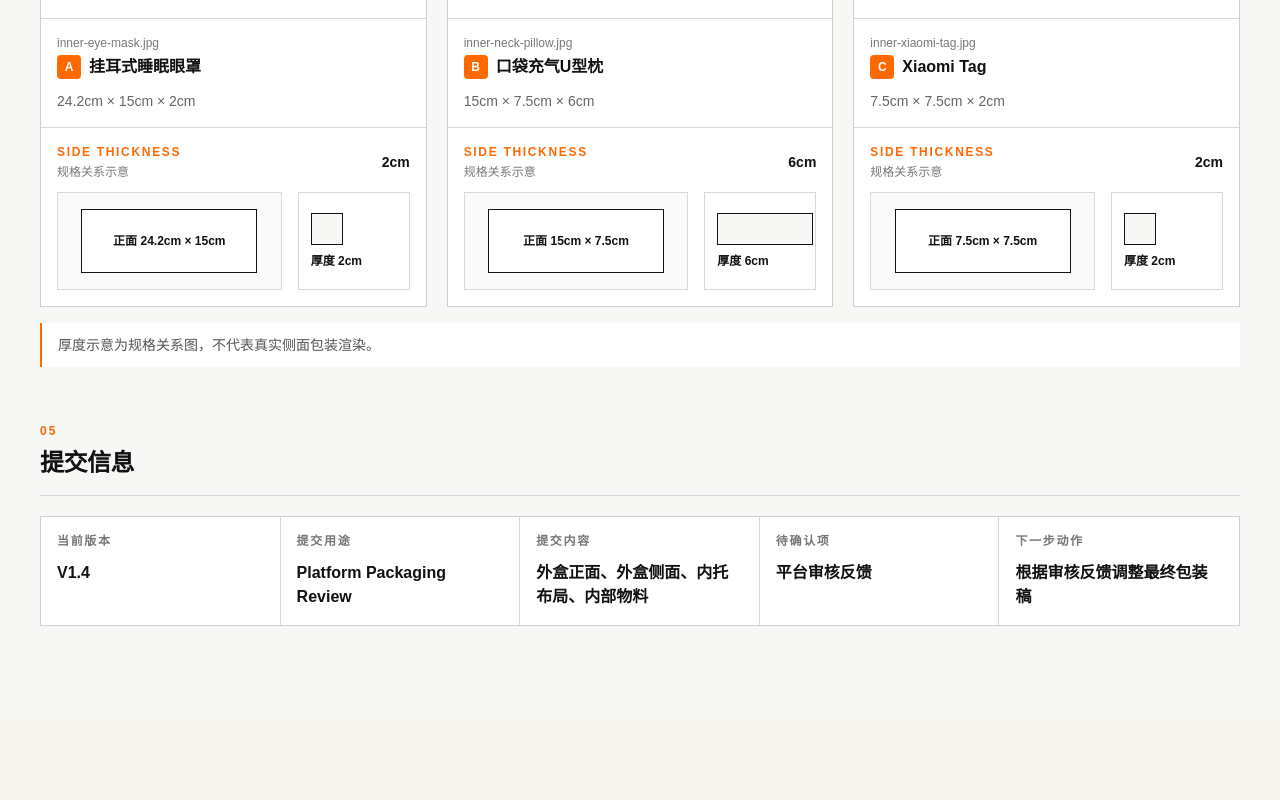
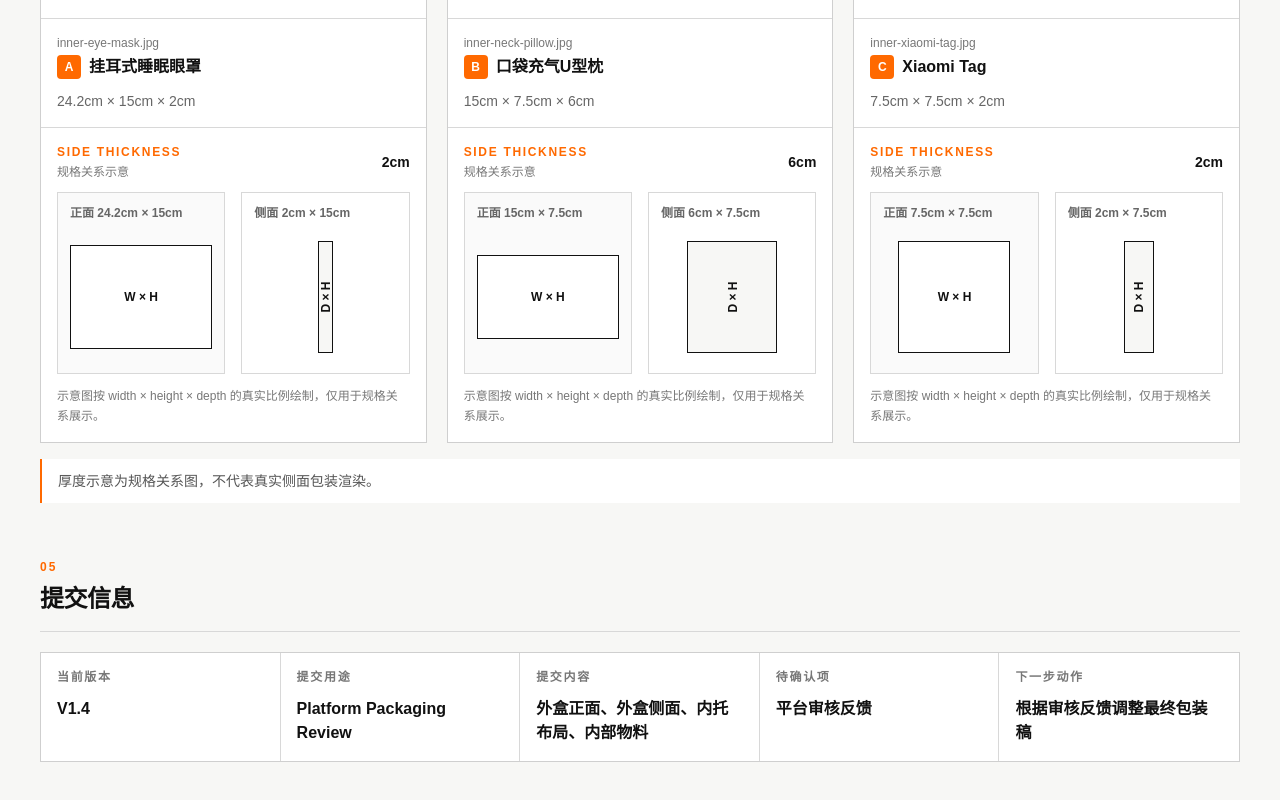
Before and after one commit to Diamondcsy89/creative-brain, a Next.js app in the folder apps/packaging-pilot/: page / in a window 1280 px wide. Shown: the part 4909-5709 px from the top of the page. Before the commit the page ends 5623 px from the top, so only its background shows below. Built offline with nearby package versions, Linux system fonts and the light colour scheme.

Commit message:
fix: render inner pack dimensions with true aspect ratios

```diff
--- a/apps/packaging-pilot/app/page.tsx
+++ b/apps/packaging-pilot/app/page.tsx
@@ -113,7 +113,7 @@ function InnerTraySection({ items }: { items: InnerPackage[] }) {
   );
 }
 
-function MaterialCard({ item, maxDepthCm }: { item: InnerPackage; maxDepthCm: number }) {
+function MaterialCard({ item }: { item: InnerPackage }) {
   return (
     <article className="flex min-h-[360px] flex-col border border-[#CFCFCF] bg-white">
       <div className="flex flex-1 items-center justify-center border-b border-[#D8D8D8] p-5">
@@ -127,14 +127,12 @@ function MaterialCard({ item, maxDepthCm }: { item: InnerPackage; maxDepthCm: nu
         </h3>
         <p className="mt-3 text-sm text-[#666666]">{formatSize(item)}</p>
       </div>
-      <ThicknessSchematic item={item} maxDepthCm={maxDepthCm} />
+      <ThicknessSchematic item={item} />
     </article>
   );
 }
 
 export default function PackagingPilotPage() {
-  const maxInnerDepthCm = Math.max(...packaging.innerItems.map((item) => item.depthCm ?? 0));
-
   return (
     <main className="min-h-screen bg-[#F7F7F5] px-6 py-6 text-[#111111] lg:px-10">
       <div className="mx-auto max-w-[1360px]">
@@ -210,7 +208,7 @@ export default function PackagingPilotPage() {
           <SectionHeader index="04" title="内部物料" description={packaging.sectionNotes.materials} />
           <div className="grid gap-5 lg:grid-cols-3">
             {packaging.innerItems.map((item) => (
-              <MaterialCard key={item.id} item={item} maxDepthCm={maxInnerDepthCm} />
+              <MaterialCard key={item.id} item={item} />
             ))}
           </div>
           <p className="mt-4 border-l-2 border-[#FF6900] bg-white px-4 py-3 text-sm font-medium text-[#555555]">
--- a/apps/packaging-pilot/components/ThicknessSchematic.tsx
+++ b/apps/packaging-pilot/components/ThicknessSchematic.tsx
@@ -4,8 +4,18 @@ function formatFrontSize(item: InnerPackage) {
   return `${item.widthCm}cm × ${item.heightCm}cm`;
 }
 
-export function ThicknessSchematic({ item, maxDepthCm }: { item: InnerPackage; maxDepthCm: number }) {
-  const thicknessWidth = Math.max((item.depthCm ?? 0) / maxDepthCm, 0.18) * 96;
+function getScaledRect(widthCm: number, heightCm: number, maxWidthPx: number, maxHeightPx: number) {
+  const scale = Math.min(maxWidthPx / widthCm, maxHeightPx / heightCm);
+
+  return {
+    width: Math.max(widthCm * scale, 8),
+    height: Math.max(heightCm * scale, 8),
+  };
+}
+
+export function ThicknessSchematic({ item }: { item: InnerPackage }) {
+  const frontRect = getScaledRect(item.widthCm, item.heightCm, 168, 112);
+  const sideRect = getScaledRect(item.depthCm ?? 0, item.heightCm, 96, 112);
 
   return (
     <div className="border-t border-[#D8D8D8] p-4">
@@ -17,18 +27,35 @@ export function ThicknessSchematic({ item, maxDepthCm }: { item: InnerPackage; m
         <span className="text-sm font-semibold text-[#111111]">{item.depthCm}cm</span>
       </div>
 
-      <div className="grid gap-4 md:grid-cols-[1fr_112px]">
-        <div className="flex min-h-24 items-center justify-center border border-[#D8D8D8] bg-[#FAFAFA] p-4">
-          <div className="relative flex h-16 w-full max-w-44 items-center justify-center border border-[#111111] bg-white">
-            <span className="px-2 text-center text-xs font-semibold leading-5 text-[#111111]">正面 {formatFrontSize(item)}</span>
+      <div className="grid gap-4 md:grid-cols-2">
+        <div className="border border-[#D8D8D8] bg-[#FAFAFA] p-3">
+          <p className="mb-3 text-xs font-semibold text-[#666666]">正面 {formatFrontSize(item)}</p>
+          <div className="flex min-h-32 items-center justify-center">
+            <div
+              className="flex items-center justify-center border border-[#111111] bg-white"
+              style={{ width: frontRect.width, height: frontRect.height }}
+            >
+              <span className="px-2 text-center text-xs font-semibold leading-5 text-[#111111]">W × H</span>
+            </div>
           </div>
         </div>
 
-        <div className="flex min-h-24 flex-col justify-center border border-[#D8D8D8] bg-white p-3">
-          <div className="h-8 border border-[#111111] bg-[#F7F7F5]" style={{ width: thicknessWidth }} />
-          <p className="mt-2 text-xs font-semibold text-[#111111]">厚度 {item.depthCm}cm</p>
+        <div className="border border-[#D8D8D8] bg-white p-3">
+          <p className="mb-3 text-xs font-semibold text-[#666666]">侧面 {item.depthCm}cm × {item.heightCm}cm</p>
+          <div className="flex min-h-32 items-center justify-center">
+            <div
+              className="flex items-center justify-center border border-[#111111] bg-[#F7F7F5]"
+              style={{ width: sideRect.width, height: sideRect.height }}
+            >
+              <span className="-rotate-90 whitespace-nowrap px-2 text-xs font-semibold text-[#111111]">D × H</span>
+            </div>
+          </div>
         </div>
       </div>
+
+      <p className="mt-3 text-xs leading-5 text-[#777777]">
+        示意图按 width × height × depth 的真实比例绘制，仅用于规格关系展示。
+      </p>
     </div>
   );
 }
```
